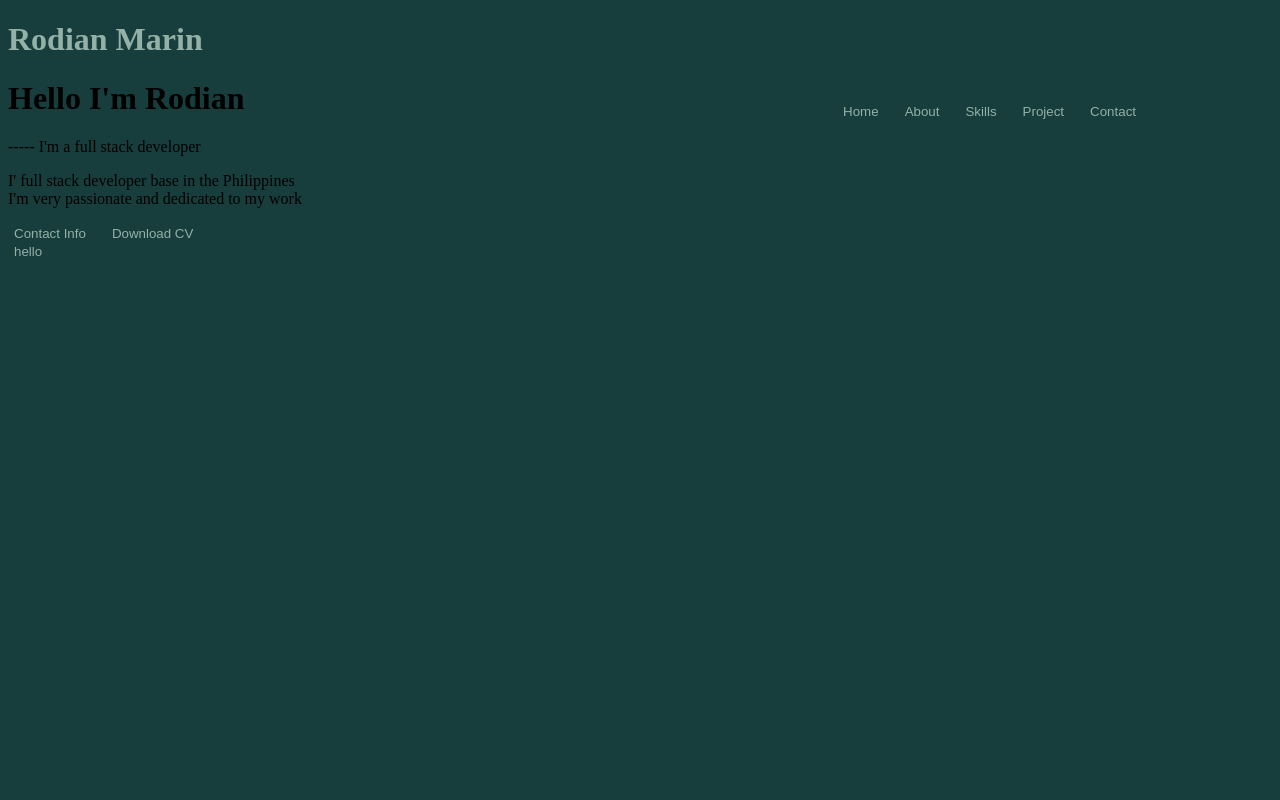
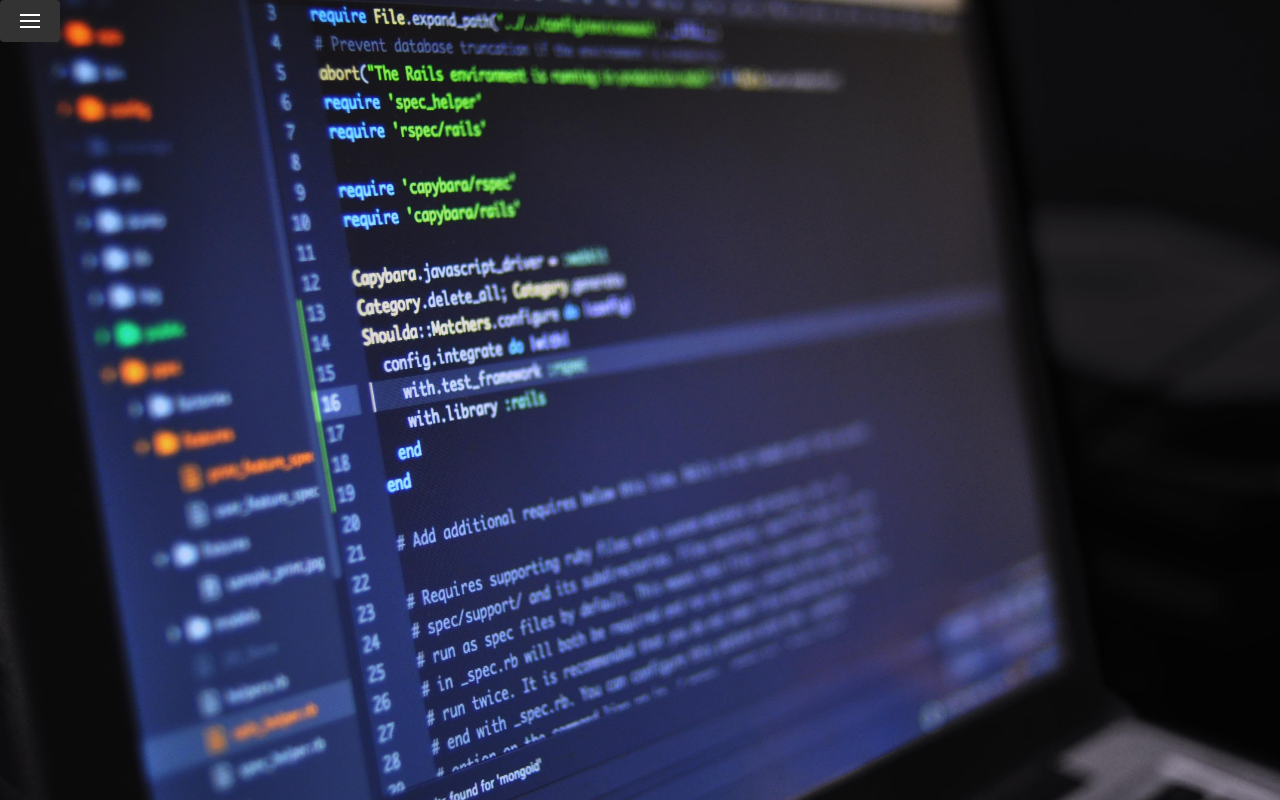
Before and after one commit to sebas011/Portfolio, a plain HTML site: page index.html in a window 1280 px wide. Drawn offline with Linux system fonts and the light colour scheme.

Commit message:
new update

```diff
--- a/index.html
+++ b/index.html
@@ -3,36 +3,23 @@
 <head>
     <meta charset="UTF-8">
     <meta name="viewport" content="width=device-width, initial-scale=1.0">
-    <link rel="stylesheet" href="https://cdnjs.cloudflare.com/ajax/libs/font-awesome/5.15.4/css/all.min.css">
     <link rel="stylesheet" href="style.css">
-    <link rel="icon" type="image/x-icon" href="/images/favicon.ico">
-    <title>Document</title>
+    <title>Portfolio</title>
 </head>
 <body>
-    <h1 class="name">Rodian Marin</h1>
 
-    <div class="container">
-        <button>Home</button>
-        <button>About</button>
-        <button>Skills</button>
-        <button>Project</button>
-        <button>Contact</button>
-    </div>
+    <button class="menu-btn" onclick="toggleMenu()">
+        <div class="menu-icon"></div>
+        <div class="menu-icon"></div>
+        <div class="menu-icon"></div>
+    </button>
 
-    <div>
-        <h1>Hello I'm Rodian</h1>
-        <p>----- I'm a full stack developer</p>
-        <p>I'  full stack developer base in the Philippines <br> I'm very passionate and dedicated to my work</p>
-        <button>Contact Info</button>
-        <button>Download CV</button>
-    </div>
+    <ul class="nav-links" id="navLinks">
+        <li><a href="#">Home</a></li>
+        <li><a href="#">About</a></li>
+        <li><a href="#">Contact</a></li>
+    </ul>
 
-    <div>
-        <button>hello</button>
-        <i class="fa-brands fa-facebook"></i>
-
-    </div>
-    <i class="fa-brands fa-facebook"></i>
-    <i class="fa-brands fa-facebook-f"></i>
+    <script src="script.js"></script>
 </body>
 </html>
--- /dev/null
+++ b/script.js
@@ -0,0 +1,16 @@
+function toggleMenu() {
+    var menuBtn = document.querySelector('.menu-btn');
+    var navLinks = document.getElementById('navLinks');
+
+    // Toggle the active class on the menu button
+    menuBtn.classList.toggle('active');
+
+    // Check if the menu button is now active
+    if (menuBtn.classList.contains('active')) {
+        // If the menu button is active, display the navigation links
+        navLinks.style.display = 'block';
+    } else {
+        // If the menu button is not active, hide the navigation links
+        navLinks.style.display = 'none';
+    }
+}
--- a/style.css
+++ b/style.css
@@ -1,23 +1,67 @@
-body{
-    background-color: #183D3D;
+body {
+    margin: 0;
+    padding: 0;
+    font-family: Arial, sans-serif;
+    background-image: url('media/bc.jpg'); /* Specify your background image path */
+    background-size: cover;
+    background-attachment: fixed; /* This ensures the background remains fixed while scrolling */
 }
 
-.name{
-    color: #93B1A6;
+.menu-btn {
+    display: inline-block;
+    cursor: pointer;
+    padding: 10px 20px;
+    background-color: #333;
+    color: #fff;
+    border: none;
+    border-radius: 4px;
+    transition: background-color 0.3s;
 }
 
-.container{
-    position: fixed;
-    bottom: 85%;
-    right: 10%;
+.menu-btn:hover {
+    background-color: #555;
 }
 
-button{
-    ppadding: 10px 20px; /* Adjust padding as needed */
-    background: none; /* Set button background color */
-    color: #93B1A6; /* Set button text color */
-    border: none; /* Remove button border */
-    border-radius: 5px; /* Add border radius for rounded corners */
-    cursor: pointer; /* Change cursor to pointer on hover */
-    margin-right: 10px; /* Add margin between button and other elements */
+.menu-icon {
+    width: 20px;
+    height: 2px;
+    background-color: #fff;
+    margin: 4px 0;
+    transition: background-color 0.3s, transform 0.3s;
 }
+
+.menu-btn.active .menu-icon:nth-child(1) {
+    transform: rotate(-45deg) translate(-5px, 5px);
+}
+
+.menu-btn.active .menu-icon:nth-child(2) {
+    opacity: 0;
+}
+
+.menu-btn.active .menu-icon:nth-child(3) {
+    transform: rotate(45deg) translate(-5px, -5px);
+}
+
+.nav-links {
+    display: none; /* Hide navigation links by default */
+    list-style: none;
+    padding: 0;
+}
+
+.nav-links li {
+    margin-bottom: 10px;
+}
+
+.nav-links a {
+    display: block;
+    padding: 10px 20px;
+    background-color: #333;
+    color: #fff;
+    text-decoration: none;
+    border-radius: 4px;
+    transition: background-color 0.3s;
+}
+
+.nav-links a:hover {
+    background-color: #555;
+}
```
Also changed, not shown: media/bc.jpg (added).
